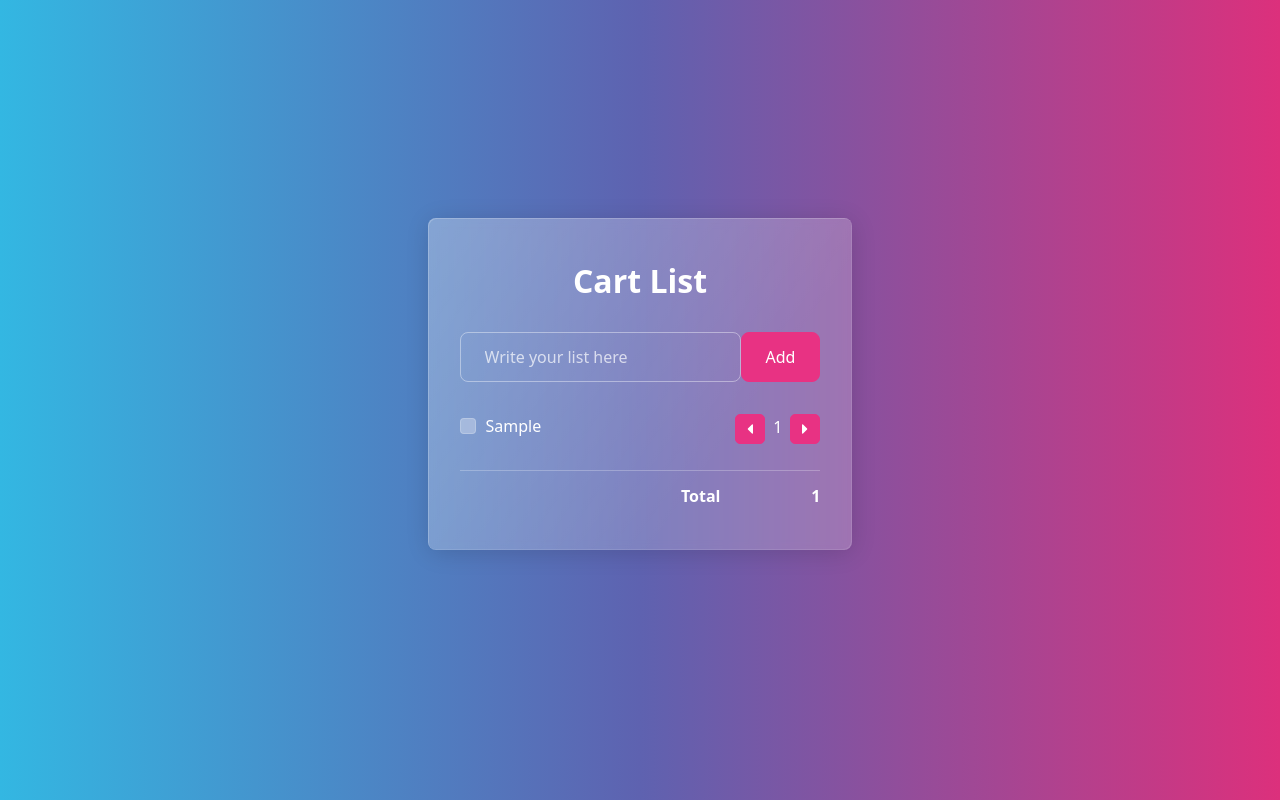
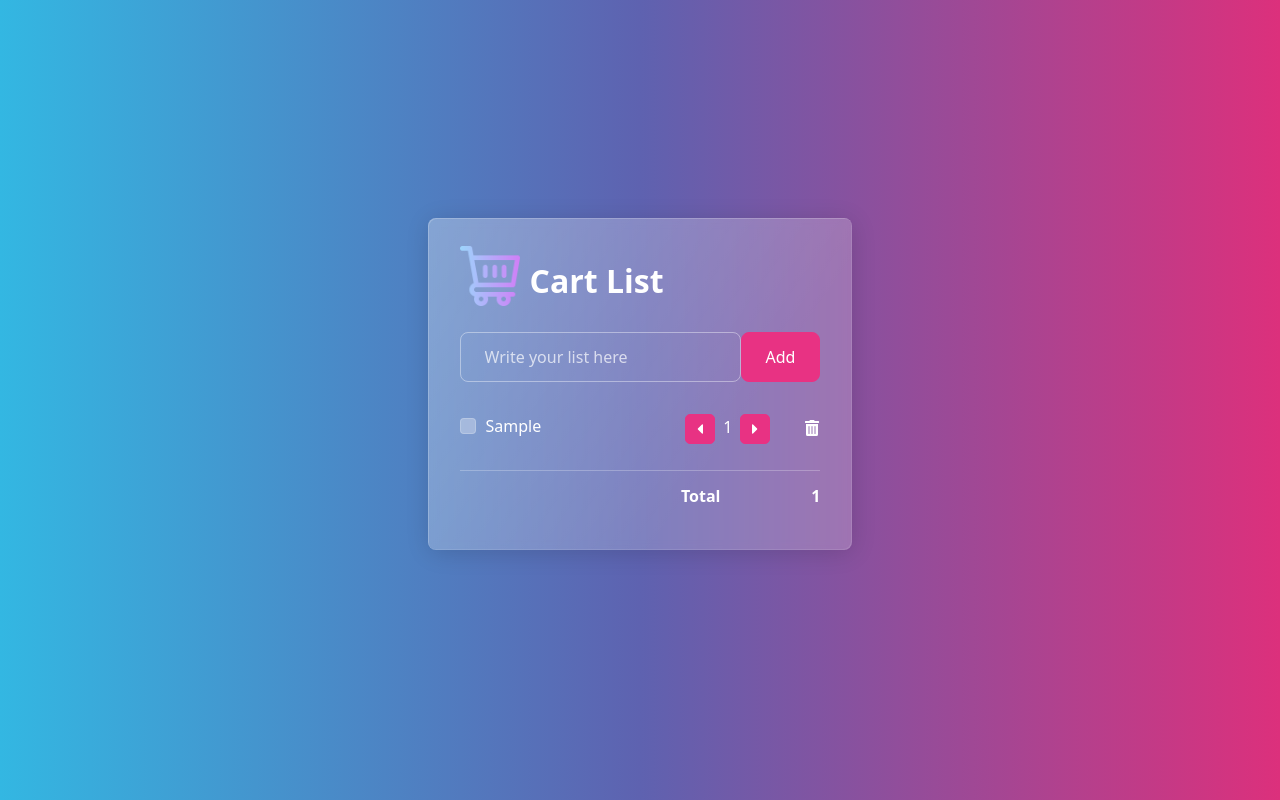
Before and after one commit to maryjanesalem/kodego-react_item_cart, a React (Vite) app: page / in a window 1280 px wide. Both pictures are taken after typing "Sample" into the empty fields and a click on the button "Add". Built offline with nearby package versions, Linux system fonts and the light colour scheme.

Commit message:
added delete button and function

```diff
--- a/src/App.jsx
+++ b/src/App.jsx
@@ -17,9 +17,10 @@ function App() {
             setShowAlert(true);
         } else {
             const newList = {
+                id: Math.floor(Math.random() * 1000),
                 itemName: input,
                 quantity: 1,
-                isSelected: false
+                isSelected: false,
             }
             const newLists = [...items, newList];
 
@@ -41,34 +42,37 @@ function App() {
 
     const increment = (index) => {
         const newLists = [...items];
-        newLists[index].quantity += 1;
+        newLists[index].quantity++;
         setItems(newLists)
         compute()
     }
 
     const decrement = (index) => {
         const newLists = [...items];
-        newLists[index].quantity -= 1;
+
+        newLists[index].quantity--;
+
         setItems(newLists)
         compute()
     }
 
+
+    const deleteItem = (index) => {
+        const newLists = [...items];
+        const deletedItem = newLists.splice(index,1)[0];
+        setItems(newLists);
+        setTotalCount((prevCount) => prevCount - deletedItem.quantity);
+      };
+
     const compute = () => {
-        const totalCount = items.reduce((total, item) => {
+        let total
+
+        total = items.reduce((total, item) => {
             return total + item.quantity
         }, 0);
 
-        setTotalCount(totalCount);
+        setTotalCount(total);
     }
-
-
-    // const deleteItem = (item, index) => {
-    //     const newLists = [...items];
-
-    //     newLists[index] = items.filter(index => item.index !== index)
-    //     // const newTodoList = todos.filter(todo => todo.id !== id)
-    //     setItems(newLists)
-    // }
 
 
     return (
@@ -84,8 +88,8 @@ function App() {
             <main>
                 <div className="card text-white bg-secondary mb-3" >
                     <div className="card-body">
-                        <div className='d-flex justify-content-center'>
-                            {/* <img src='../public/cart.png' className='image'></img> */}
+                        <div className='d-flex'>
+                            <img src='../public/cart.png' className='image'></img>
                             <h2 className="card-title my-2">Cart List</h2>
                         </div>
 
@@ -123,9 +127,9 @@ function App() {
                                             <button onClick={() => increment(index)} type="button" className="btn btn-primary"> <FaCaretRight /> </button>
 
                                         </div>
-                                        {/* <div className='trash'>
-                                            <button onClick={()=> deleteItem(item, index)} type="button" className="btn btn-secondary"><FaTrashAlt /></button>
-                                        </div> */}
+                                        <div className='trash'>
+                                            <button onClick={() => deleteItem(index)} type="button" className="btn btn-secondary"><FaTrashAlt /></button>
+                                        </div>
                                     </div>
                                 </div>
                             ))}
--- a/src/css/styles.scss
+++ b/src/css/styles.scss
@@ -62,7 +62,7 @@ div.App {
           background: none;
           cursor: pointer;
           margin: 0;
-          padding: 0;
+          padding: 0 0 5px;
         }
       }
 
```
